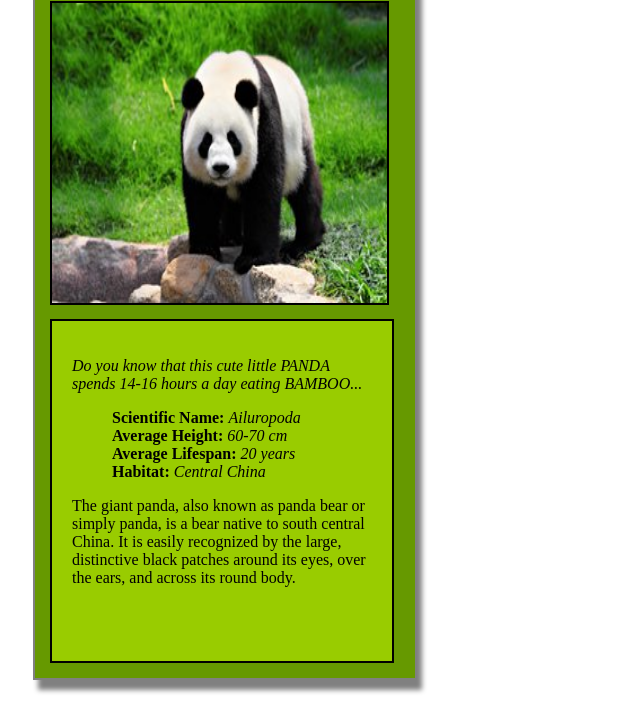
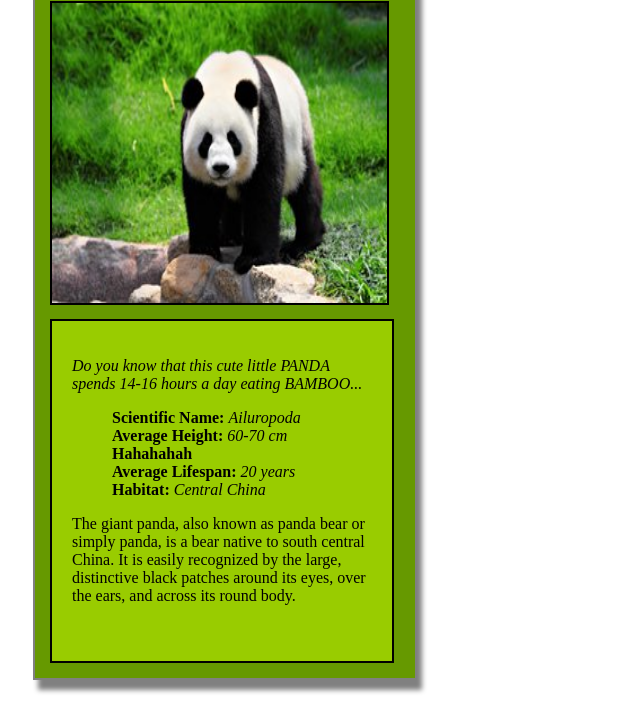
Before and after one commit to saumyashrm2802/animal_card_trading_project, a plain HTML site: page index.html in a window 1280 px wide. Shown: the part 121-826 px from the top of the page, without its empty margins (0-640 px from the left). Drawn offline with Linux system fonts and the light colour scheme.

Commit message:
added hahaha

```diff
--- a/index.html
+++ b/index.html
@@ -15,6 +15,7 @@
 	<ul style="list-style-type:none">
 	<li><strong>Scientific Name:</strong> <em>Ailuropoda</em> </li>
     <li><strong>Average Height:</strong> <em>60-70 cm </em></li>
+		<li><strong>Hahahahah<li></strong>
     <li><strong>Average Lifespan:</strong> <em>20 years </em></li>
     <li><strong>Habitat:</strong> <em>Central China </em></li></ul></p>
 <p>The giant panda, also known as panda bear or simply panda, is a bear native to south central China. It is easily recognized by the large, distinctive black patches around its eyes, over the ears, and across its round body. </p>
```
